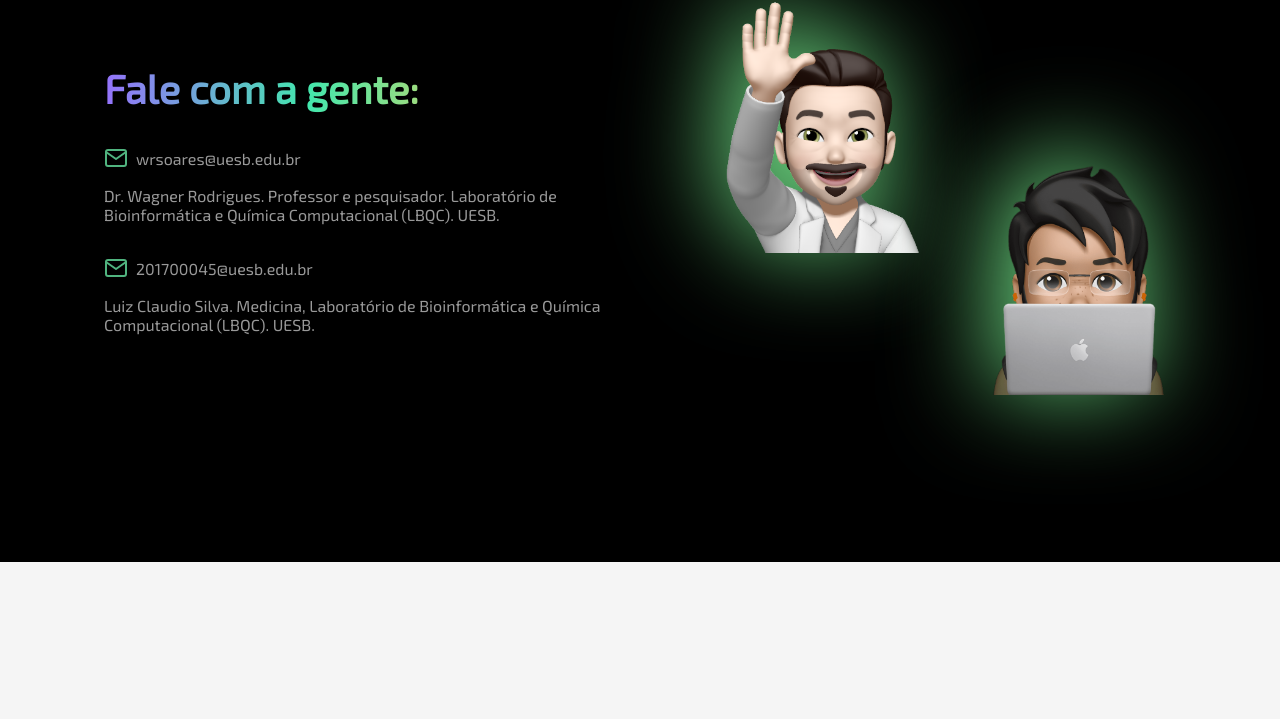
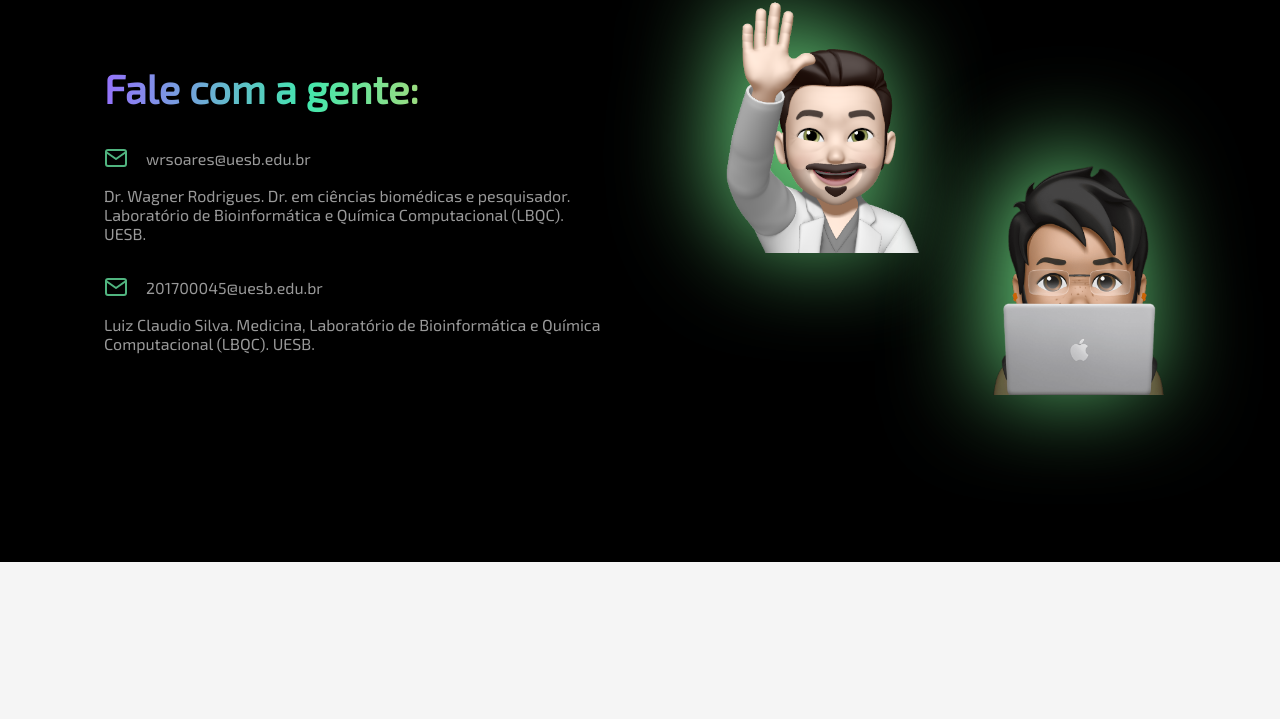
Before and after one commit to MarcelaDev12/Aurora-v4, a plain HTML site: page index.html in a window 1280 px wide. Shown: the part 3529-4248 px from the top of the page. Drawn offline with nearby package versions, Linux system fonts and the light colour scheme.

Commit message:
update contact description

```diff
--- a/index.html
+++ b/index.html
@@ -370,7 +370,7 @@
                 </svg>
 
                 wrsoares@uesb.edu.br
-                <li>Dr. Wagner Rodrigues. Professor e pesquisador. Laboratório de Bioinformática e Química Computacional (LBQC). UESB.</li>
+                <li>Dr. Wagner Rodrigues. Dr. em ciências biomédicas e pesquisador. Laboratório de Bioinformática e Química Computacional (LBQC). UESB.</li>
               </li>
             </ul>
             <ul>
--- a/styles-home.css
+++ b/styles-home.css
@@ -639,7 +639,7 @@ svg#freepik_stories-chat-bot.animated #freepik--Icons--inject-176 {
 #contact ul li {
   display: flex;
   align-items: center;
-  gap: 0.8rem;
+  gap: 1.8rem;
 }
 
 #contact h2 {
```
Also changed, not shown: app.html (+1 -0 lines).
